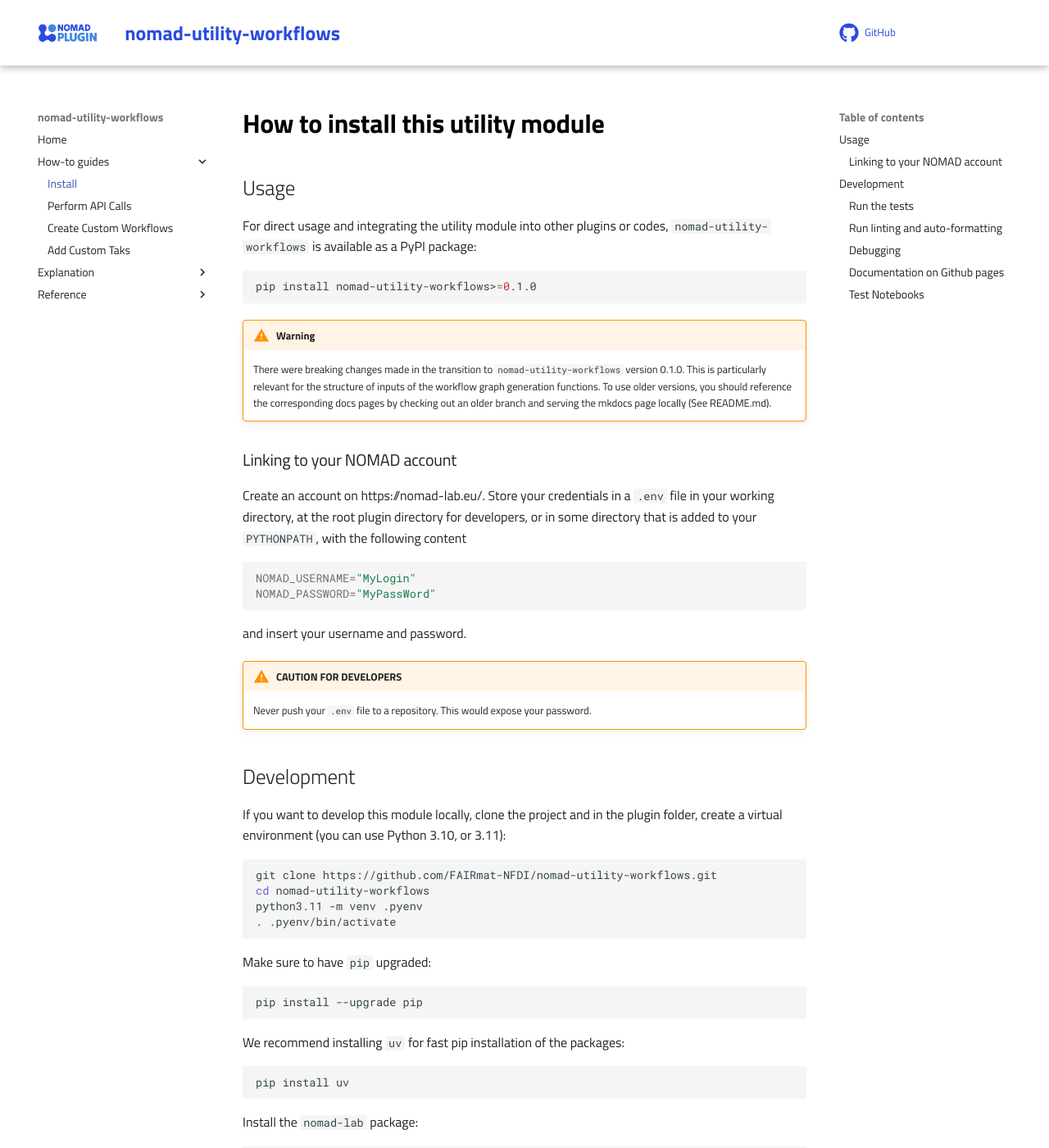
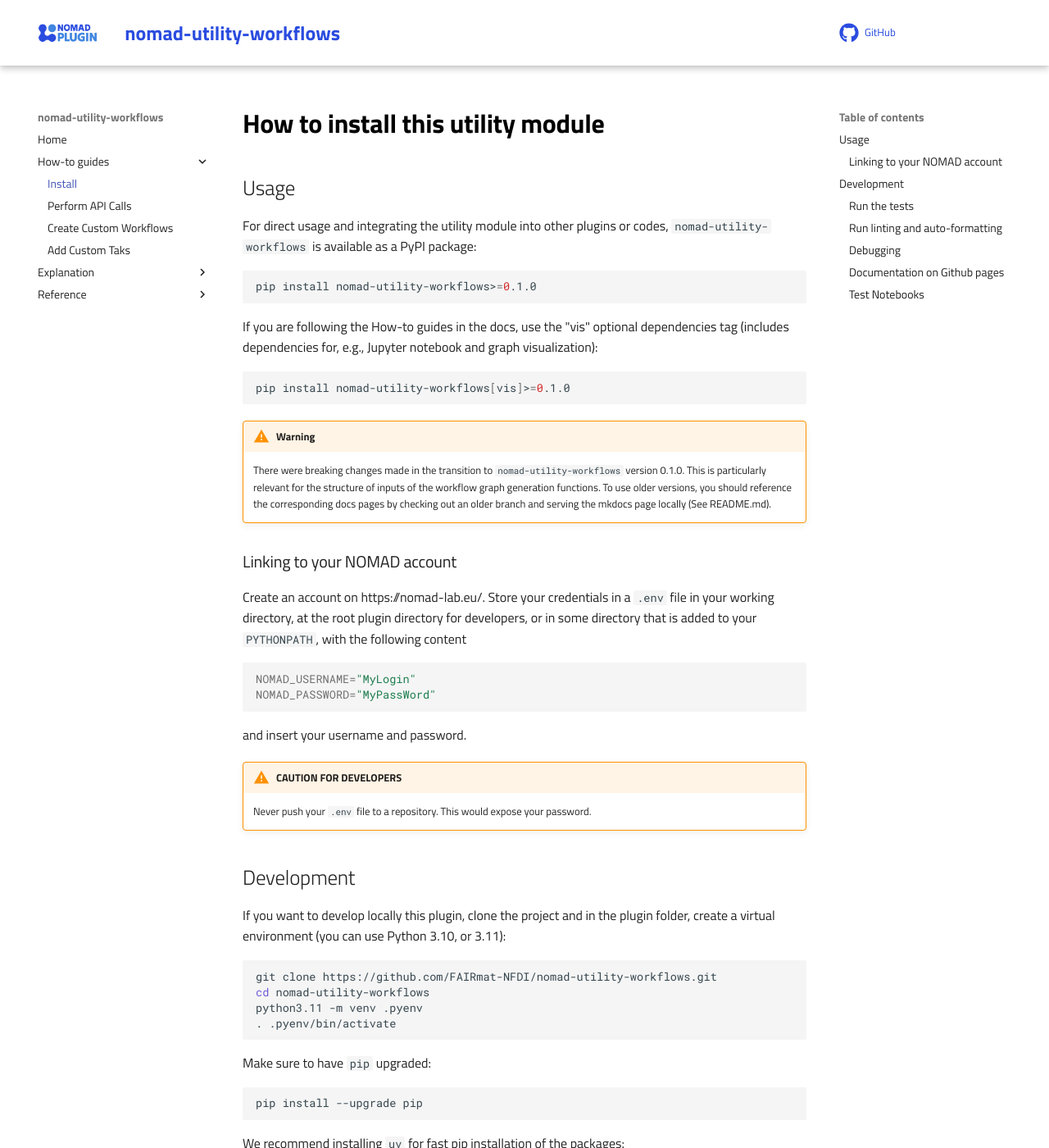
Before and after one commit to FAIRmat-NFDI/nomad-utility-workflows, an MkDocs documentation site: the page built from docs/how_to/install_this_plugin.md, in a window 1280 px wide and 1400 px high. Shown: the whole window at 82% size. Built offline with MkDocs 1.6.1 and Material for MkDocs 9.7.7, drawn with Linux system fonts in a browser that asks for light colours; comment, search, counter and statistics services are not loaded; some of the changed text lies outside the part shown.

Commit message:
removed unnecessary dependencies, separated dep for vis and notebook testing, removed other as type and entry_type

````diff
--- a/docs/how_to/install_this_plugin.md
+++ b/docs/how_to/install_this_plugin.md
@@ -6,6 +6,12 @@ For direct usage and integrating the utility module into other plugins or codes,
 
 ```bash
 pip install nomad-utility-workflows>=0.1.0
+```
+
+If you are following the How-to guides in the docs, use the "vis" optional dependencies tag (includes dependencies for, e.g., Jupyter notebook and graph visualization):
+
+```bash
+pip install nomad-utility-workflows[vis]>=0.1.0
 ```
 
 !!! Warning "Warning"
@@ -25,7 +31,7 @@ and insert your username and password.
 
 ## Development
 
-If you want to develop this module locally, clone the project and in the plugin folder, create a virtual environment (you can use Python 3.10, or 3.11):
+If you want to develop locally this plugin, clone the project and in the plugin folder, create a virtual environment (you can use Python 3.10, or 3.11):
 ```sh
 git clone https://github.com/FAIRmat-NFDI/nomad-utility-workflows.git
 cd nomad-utility-workflows
@@ -45,12 +51,12 @@ pip install uv
 
 Install the `nomad-lab` package:
 ```sh
-uv pip install '.[dev]'
+uv pip install '.[vis,dev]'
 ```
 
 The plugin is still under development. If you would like to contribute, install the package in editable mode (with the added `-e` flag):
 ```sh
-uv pip install -e '.[dev]'
+uv pip install -e '.[vis,dev]'
 ```
 
 ### Run the tests
````
Also changed, not shown: README.md (+11 -2 lines), docs/how_to/add_custom_tasks.md (+0 -5 lines), pyproject.toml (+13 -16 lines), 11 other files.
